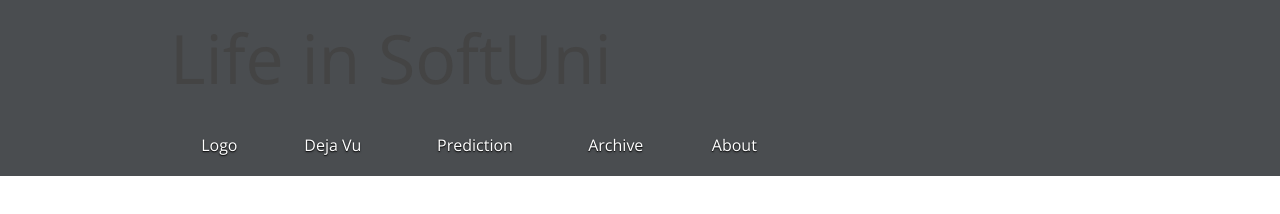
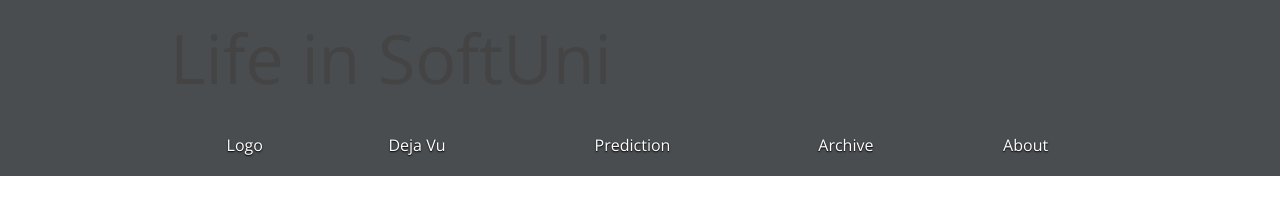
Before and after one commit to Elliott-SoftUni/Teamwork-Project, a website: page Gumby-master/index.html in a window 1280 px wide. Drawn offline with nearby package versions, Linux system fonts and the light colour scheme.

Commit message:
Fixed nav panel for mobility devices.

```diff
--- a/Gumby-master/index.html
+++ b/Gumby-master/index.html
@@ -99,7 +99,7 @@
 	else if (window.attachEvent)
 	window.attachEvent("onload", downloadJSAtOnload);
 	else window.onload = downloadJSAtOnload;
-	</script> -->
+	</script>
 
 	<script src="js/plugins.js"></script>
 	<script src="js/main.js"></script>
@@ -120,11 +120,11 @@
 	<![endif]-->
 
 
-    <div class="navbar" id="nav1">
+    <div class="navbar fixed" id="nav1">
         <div class="row">
-            <a class="toggle" gumby-trigger="#nav1 > ul" href="#"><i class="icon-menu"></i></a>
+            <a class="toggle" gumby-trigger="#nav1 > .row> ul" href="#"><i class="icon-menu"></i></a>
             <h1>Life in SoftUni</h1>
-            <ul class="eight columns">
+            <ul class="twelve columns">
                 <li><a href="#">Logo</a></li>
                 <li><a href="#">Deja Vu</a></li>
                 <li><a href="#">Prediction</a></li>
```
